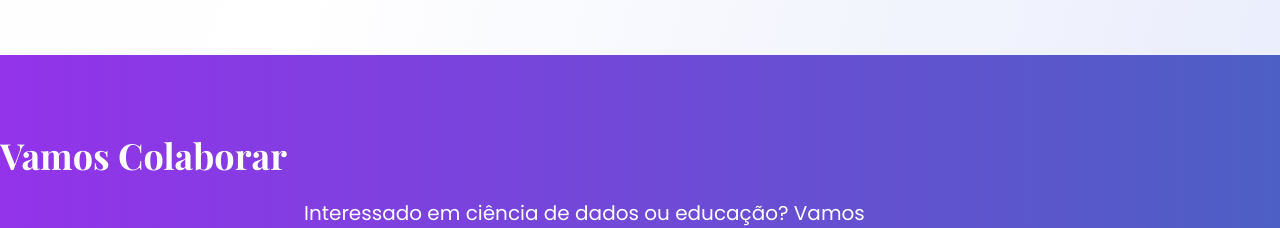
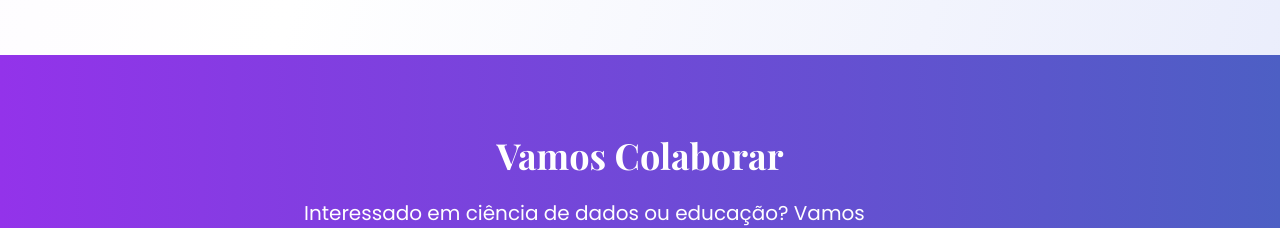
Before and after one commit to kleuvyn/beatryz-site3.0, a Next.js app: page / in a window 1280 px wide. Shown: the part 3760-3988 px from the top of the page. Built offline with nearby package versions, Linux system fonts and the light colour scheme; a web font is replaced by a local one.

Commit message:
atualizando

```diff
--- a/app/page.tsx
+++ b/app/page.tsx
@@ -592,7 +592,7 @@ export default function Portfolio() {
             <motion.h2
               initial={{ opacity: 0, y: 30 }}
               whileInView={{ opacity: 1, y: 0 }}
-              className="text-4xl font-bold mb-6"
+              className="text-4xl font-bold text-center mb-6"
             >
               {t.contact.title}
             </motion.h2>
@@ -647,8 +647,9 @@ export default function Portfolio() {
           initial={{ opacity: 0 }}
           whileInView={{ opacity: 1 }}
           className="py-20 bg-gradient-to-r from-purple-600 to-turquoise-600 text-white"
+          style={{display: 'flex', justifyContent: 'center'}}
         >
-          <iframe width="350" height="430" allow="microphone;" src="https://console.dialogflow.com/api-client/demo/embedded/6f46fd94-25dd-481e-9a01-82310da26894"></iframe>
+          <iframe width="75%" height="430" allow="microphone;" src="https://console.dialogflow.com/api-client/demo/embedded/6f46fd94-25dd-481e-9a01-82310da26894"></iframe>
         </motion.section>
 
         {/* Footer */}
```
